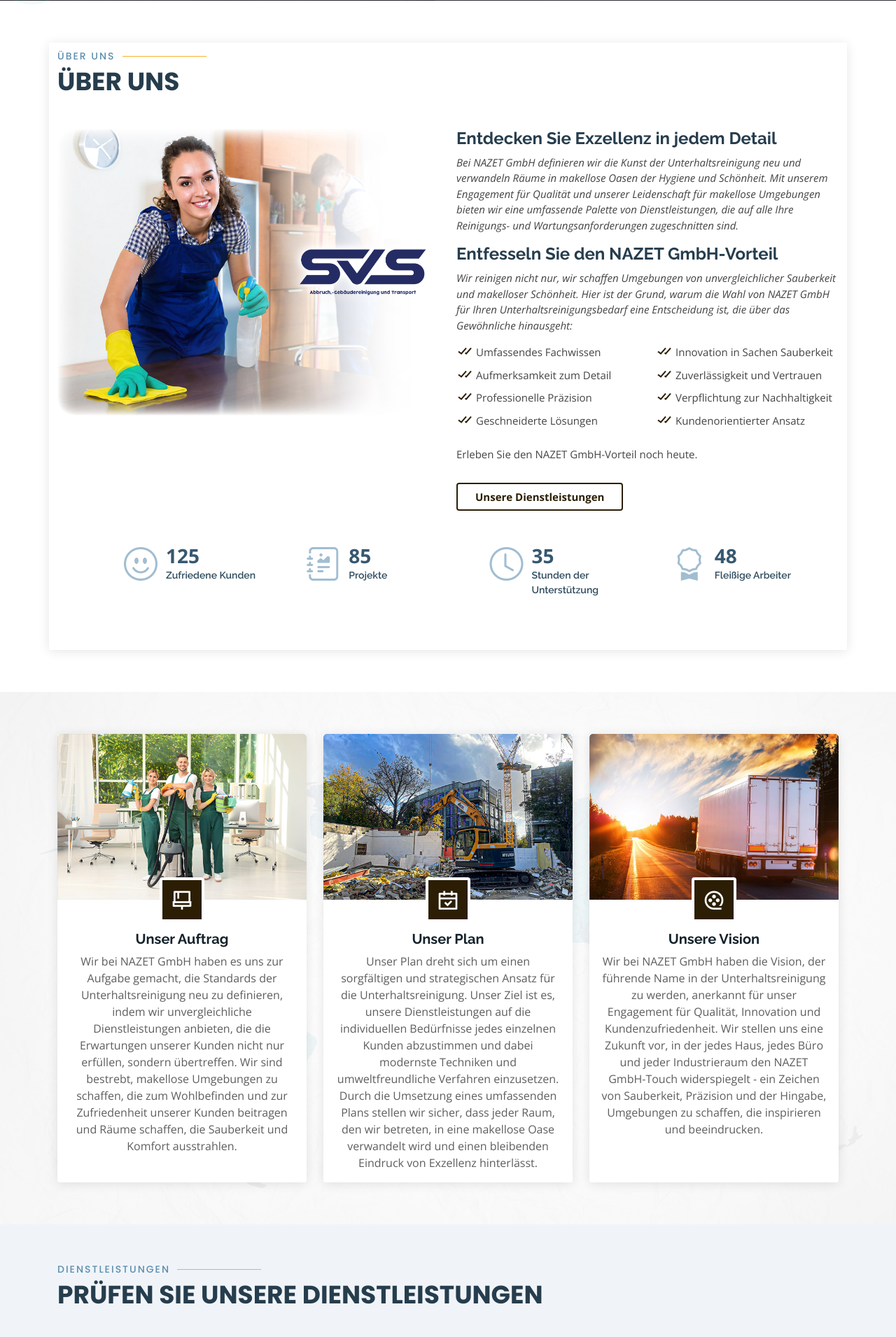
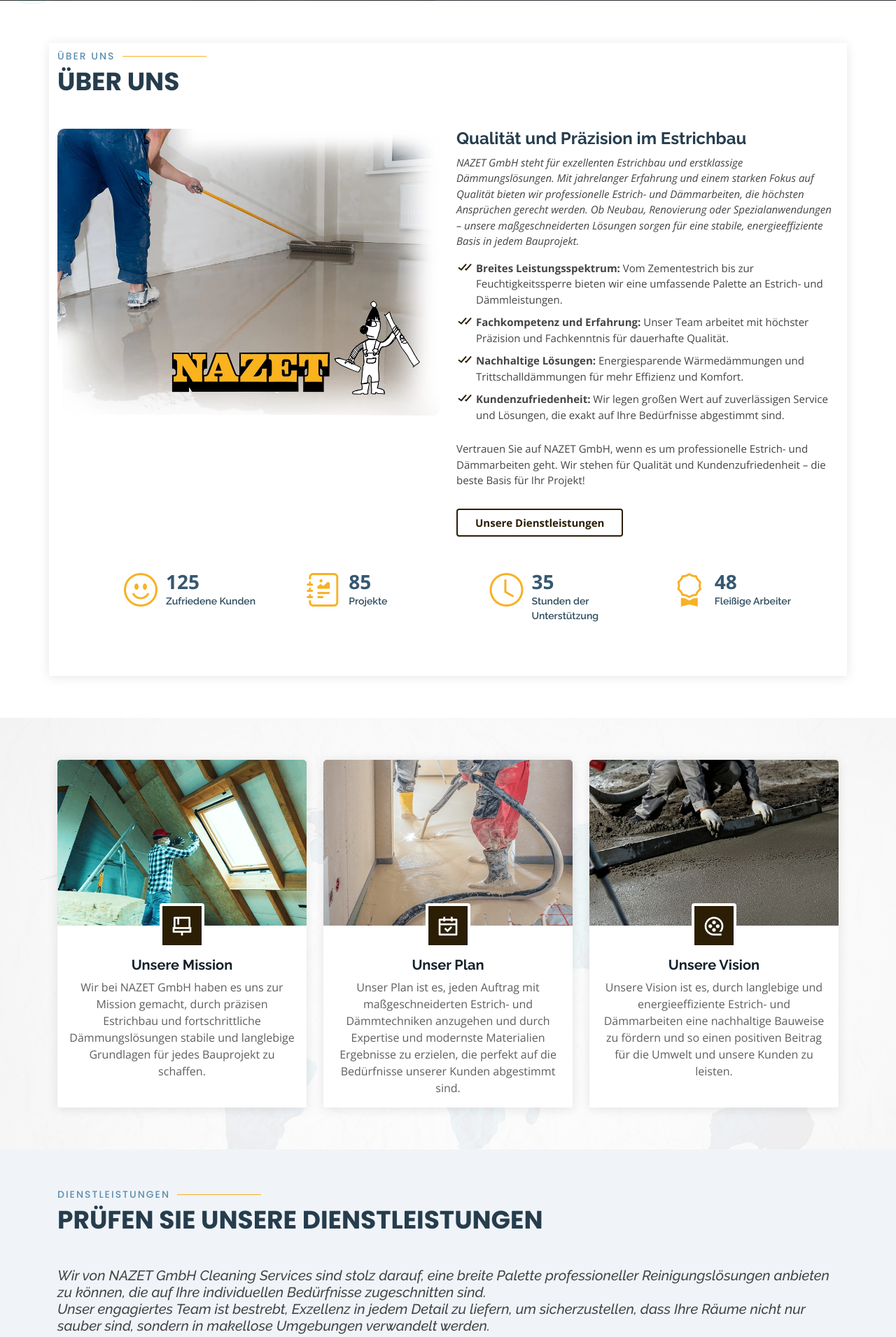
Before and after one commit to PeterBassemYoussef/NAZET, a PHP site: page /phpmail/ in a window 1280 px wide. Shown: the part 799-2710 px from the top of the page at 70% size. Run offline with PHP 8.4, Linux system fonts and the light colour scheme.

Commit message:
Refactor the "About Us" section.

```diff
--- a/assets/css/style.css
+++ b/assets/css/style.css
@@ -247,7 +247,7 @@
 .about .get-started-btn:focus:hover {
   color: #fff;
   background: #2b1e05;
-  border-color: #f8b125;
+  border-color: #2b1e05;
 }
 
 .navbar>ul>li>.get-started-btn:before {
@@ -613,7 +613,7 @@
 .about .count-box i {
   display: block;
   font-size: 48px;
-  color: #a1bdd1;
+  color: #f8b125;
   float: left;
   line-height: 0;
 }
@@ -1166,7 +1166,7 @@
 .testimonials .swiper-pagination .swiper-pagination-bullet {
   width: 12px;
   height: 12px;
-  background-color: #a1bdd1;
+  background-color: #f8b125;
   opacity: 0.5;
 }
 
--- a/index.php
+++ b/index.php
@@ -112,40 +112,29 @@
 
         <div class="section-title">
           <h2><?php echo $translations["About"]; ?></h2>
-          <p><?php echo $translations["About Us"]; ?></p>
+          <p><?php echo $translations["aboutUsTitle"]; ?></p>
         </div>
 
         <div class="row">
 
           <div class="col-lg-6 video-box align-self-baseline" data-aos="zoom-in" data-aos-delay="100">
-            <img src="assets/img/about.jpg" class="img-fluid" alt="">
-            <!-- <a href="https://www.youtube.com/watch?v=jDDaplaOz7Q" class="glightbox play-btn mb-4"></a> -->
+            <img src="assets/img/about.webp" class="img-fluid" alt="">
           </div>
 
           <div class="col-lg-6 pt-3 pt-lg-0 content">
-            <h3><?php echo $translations["AboutSubtitle"]; ?></h3>
-            <p class="fst-italic"><?php echo $translations["AboutDesc"]; ?></p>
-            <h3><?php echo $translations["Why Us"]; ?></h3>
-            <p class="fst-italic"><?php echo $translations["Why Us Start"]; ?></p>
+            <h3><?php echo $translations["shortTitle"]; ?></h3>
+            <p class="fst-italic"><?php echo $translations["description"]; ?></p>
             <div class="row">
-              <div class="col-lg-6">
+              <div class="col-lg-12">
                 <ul>
-                  <li><i class="bx bx-check-double"></i> <?php echo $translations["Why1"]; ?></li>
-                  <li><i class="bx bx-check-double"></i> <?php echo $translations["Why2"]; ?></li>
-                  <li><i class="bx bx-check-double"></i> <?php echo $translations["Why3"]; ?></li>
-                  <li><i class="bx bx-check-double"></i> <?php echo $translations["Why4"]; ?></li>
-                </ul>
-              </div>
-              <div class="col-lg-6">
-                <ul>
-                  <li><i class="bx bx-check-double"></i> <?php echo $translations["Why5"]; ?></li>
-                  <li><i class="bx bx-check-double"></i> <?php echo $translations["Why6"]; ?></li>
-                  <li><i class="bx bx-check-double"></i> <?php echo $translations["Why7"]; ?></li>
-                  <li><i class="bx bx-check-double"></i> <?php echo $translations["Why8"]; ?></li>
+                  <li><i class="bx bx-check-double"></i> <?php echo $translations["powerKey1"]; ?></li>
+                  <li><i class="bx bx-check-double"></i> <?php echo $translations["powerKey2"]; ?></li>
+                  <li><i class="bx bx-check-double"></i> <?php echo $translations["powerKey3"]; ?></li>
+                  <li><i class="bx bx-check-double"></i> <?php echo $translations["powerKey4"]; ?></li>
                 </ul>
               </div>
             </div>
-            <p class=""><?php echo $translations["Why End"]; ?></p>
+            <p class=""><?php echo $translations["closingText"]; ?></p>
             <br />
             <a href="#services" class="get-started-btn scrollto"><?php echo $translations["Our Services"]; ?></a>
             <br />
@@ -203,37 +192,37 @@
         <div class="row">
           <div class="col-lg-4 col-md-6 d-flex align-items-stretch" data-aos="fade-up" data-aos-delay="100">
             <div class="card">
-              <img src="assets/img/about-boxes-1.jpg" class="card-img-top" alt="...">
+              <img src="assets/img/about-boxes-1.webp" class="card-img-top" alt="...">
               <div class="card-icon">
                 <i class="ri-brush-4-line"></i>
               </div>
               <div class="card-body">
-                <h5 class="card-title"><a href=""><?php echo $translations["Our Mission"]; ?></a></h5>
-                <p class="card-text"><?php echo $translations["Our Mission Desc"]; ?></p>
+                <h5 class="card-title"><a href=""><?php echo $translations["missionTitle"]; ?></a></h5>
+                <p class="card-text"><?php echo $translations["missionDescription"]; ?></p>
               </div>
             </div>
           </div>
           <div class="col-lg-4 col-md-6 d-flex align-items-stretch" data-aos="fade-up" data-aos-delay="200">
             <div class="card">
-              <img src="assets/img/about-boxes-2.jpg" class="card-img-top" alt="...">
+              <img src="assets/img/about-boxes-2.webp" class="card-img-top" alt="...">
               <div class="card-icon">
                 <i class="ri-calendar-check-line"></i>
               </div>
               <div class="card-body">
-                <h5 class="card-title"><a href=""><?php echo $translations["Our Plan"]; ?></a></h5>
-                <p class="card-text"><?php echo $translations["Our Plan Desc"]; ?></p>
+                <h5 class="card-title"><a href=""><?php echo $translations["planTitle"]; ?></a></h5>
+                <p class="card-text"><?php echo $translations["planDescription"]; ?></p>
               </div>
             </div>
           </div>
           <div class="col-lg-4 col-md-6 d-flex align-items-stretch" data-aos="fade-up" data-aos-delay="300">
             <div class="card">
-              <img src="assets/img/about-boxes-3.jpg" class="card-img-top" alt="...">
+              <img src="assets/img/about-boxes-3.webp" class="card-img-top" alt="...">
               <div class="card-icon">
                 <i class="ri-movie-2-line"></i>
               </div>
               <div class="card-body">
-                <h5 class="card-title"><a href=""><?php echo $translations["Our Vision"]; ?></a></h5>
-                <p class="card-text"><?php echo $translations["Our Vision Desc"]; ?></p>
+                <h5 class="card-title"><a href=""><?php echo $translations["visionTitle"]; ?></a></h5>
+                <p class="card-text"><?php echo $translations["visionDescription"]; ?></p>
               </div>
             </div>
           </div>
--- a/lang/de.php
+++ b/lang/de.php
@@ -19,29 +19,33 @@
     "AboutSubtitle" => "Entdecken Sie Exzellenz in jedem Detail",
     "AboutDesc" => "Bei NAZET GmbH definieren wir die Kunst der Unterhaltsreinigung neu und verwandeln Räume in makellose Oasen der Hygiene und Schönheit. Mit unserem Engagement für Qualität und unserer Leidenschaft für makellose Umgebungen bieten wir eine umfassende Palette von Dienstleistungen, die auf alle Ihre Reinigungs- und Wartungsanforderungen zugeschnitten sind.",
 
-    "Why Us" => "Entfesseln Sie den NAZET GmbH-Vorteil",
-    "Why Us Start" => "Wir reinigen nicht nur, wir schaffen Umgebungen von unvergleichlicher Sauberkeit und makelloser Schönheit. Hier ist der Grund, warum die Wahl von NAZET GmbH für Ihren Unterhaltsreinigungsbedarf eine Entscheidung ist, die über das Gewöhnliche hinausgeht:",
-    "Why1" => "Umfassendes Fachwissen",
-    "Why2" => "Aufmerksamkeit zum Detail",
-    "Why3" => "Professionelle Präzision",
-    "Why4" => "Geschneiderte Lösungen",
-    "Why5" => "Innovation in Sachen Sauberkeit",
-    "Why6" => "Zuverlässigkeit und Vertrauen",
-    "Why7" => "Verpflichtung zur Nachhaltigkeit",
-    "Why8" => "Kundenorientierter Ansatz",
-    "Why End" => "Erleben Sie den NAZET GmbH-Vorteil noch heute.",
+    "aboutUsTitle" => "Über uns",
+    "shortTitle" => "Qualität und Präzision im Estrichbau",
+    "description" => "NAZET GmbH steht für exzellenten Estrichbau und erstklassige Dämmungslösungen. Mit jahrelanger Erfahrung und einem starken Fokus auf Qualität bieten wir professionelle Estrich- und Dämmarbeiten, die höchsten Ansprüchen gerecht werden. Ob Neubau, Renovierung oder Spezialanwendungen – unsere maßgeschneiderten Lösungen sorgen für eine stabile, energieeffiziente Basis in jedem Bauprojekt.",
+
+    "powerKey1" => "<strong>Breites Leistungsspektrum:</strong> Vom Zementestrich bis zur Feuchtigkeitssperre bieten wir eine umfassende Palette an Estrich- und Dämmleistungen.",
+    "powerKey2" => "<strong>Fachkompetenz und Erfahrung:</strong> Unser Team arbeitet mit höchster Präzision und Fachkenntnis für dauerhafte Qualität.",
+    "powerKey3" => "<strong>Nachhaltige Lösungen:</strong> Energiesparende Wärmedämmungen und Trittschalldämmungen für mehr Effizienz und Komfort.",
+    "powerKey4" => "<strong>Kundenzufriedenheit:</strong> Wir legen großen Wert auf zuverlässigen Service und Lösungen, die exakt auf Ihre Bedürfnisse abgestimmt sind.",
+
+    "closingText" => "Vertrauen Sie auf NAZET GmbH, wenn es um professionelle Estrich- und Dämmarbeiten geht. Wir stehen für Qualität und Kundenzufriedenheit – die beste Basis für Ihr Projekt!",
 
     "Happy Clients" => "Zufriedene Kunden",
     "Projects" => "Projekte",
     "Hours Of Support" => "Stunden der Unterstützung",
     "Hard Workers" => "Fleißige Arbeiter",
 
-    "Our Mission" => "Unser Auftrag",
-    "Our Mission Desc" => "Wir bei NAZET GmbH haben es uns zur Aufgabe gemacht, die Standards der Unterhaltsreinigung neu zu definieren, indem wir unvergleichliche Dienstleistungen anbieten, die die Erwartungen unserer Kunden nicht nur erfüllen, sondern übertreffen. Wir sind bestrebt, makellose Umgebungen zu schaffen, die zum Wohlbefinden und zur Zufriedenheit unserer Kunden beitragen und Räume schaffen, die Sauberkeit und Komfort ausstrahlen.",
-    "Our Plan" => "Unser Plan",
-    "Our Plan Desc" => "Unser Plan dreht sich um einen sorgfältigen und strategischen Ansatz für die Unterhaltsreinigung. Unser Ziel ist es, unsere Dienstleistungen auf die individuellen Bedürfnisse jedes einzelnen Kunden abzustimmen und dabei modernste Techniken und umweltfreundliche Verfahren einzusetzen. Durch die Umsetzung eines umfassenden Plans stellen wir sicher, dass jeder Raum, den wir betreten, in eine makellose Oase verwandelt wird und einen bleibenden Eindruck von Exzellenz hinterlässt.",
-    "Our Vision" => "Unsere Vision",
-    "Our Vision Desc" => "Wir bei NAZET GmbH haben die Vision, der führende Name in der Unterhaltsreinigung zu werden, anerkannt für unser Engagement für Qualität, Innovation und Kundenzufriedenheit. Wir stellen uns eine Zukunft vor, in der jedes Haus, jedes Büro und jeder Industrieraum den NAZET GmbH-Touch widerspiegelt - ein Zeichen von Sauberkeit, Präzision und der Hingabe, Umgebungen zu schaffen, die inspirieren und beeindrucken.",
+    "missionTitle" => "Unsere Mission",
+    "missionEngagingTitle" => "Fundament für Qualität und Beständigkeit",
+    "missionDescription" => "Wir bei NAZET GmbH haben es uns zur Mission gemacht, durch präzisen Estrichbau und fortschrittliche Dämmungslösungen stabile und langlebige Grundlagen für jedes Bauprojekt zu schaffen.",
+
+    "planTitle" => "Unser Plan",
+    "planEngagingTitle" => "Individuelle Lösungen für jeden Bau",
+    "planDescription" => "Unser Plan ist es, jeden Auftrag mit maßgeschneiderten Estrich- und Dämmtechniken anzugehen und durch Expertise und modernste Materialien Ergebnisse zu erzielen, die perfekt auf die Bedürfnisse unserer Kunden abgestimmt sind.",
+
+    "visionTitle" => "Unsere Vision",
+    "visionEngagingTitle" => "Nachhaltige Zukunft durch innovative Bauweise",
+    "visionDescription" => "Unsere Vision ist es, durch langlebige und energieeffiziente Estrich- und Dämmarbeiten eine nachhaltige Bauweise zu fördern und so einen positiven Beitrag für die Umwelt und unsere Kunden zu leisten.",
 
     "Check our Services" => "Prüfen Sie unsere Dienstleistungen",
     "Services Start" => "Wir von NAZET GmbH Cleaning Services sind stolz darauf, eine breite Palette professioneller Reinigungslösungen anbieten zu können, die auf Ihre individuellen Bedürfnisse zugeschnitten sind. <br/>Unser engagiertes Team ist bestrebt, Exzellenz in jedem Detail zu liefern, um sicherzustellen, dass Ihre Räume nicht nur sauber sind, sondern in makellose Umgebungen verwandelt werden.",
```
Also changed, not shown: lang/en.php (+21 -17 lines), assets/img/about-boxes-1.jpg (deleted), assets/img/about-boxes-1.webp (added), assets/img/about-boxes-2.jpg (deleted), assets/img/about-boxes-2.webp (added), assets/img/about-boxes-3.jpg (deleted), assets/img/about-boxes-3.webp (added), assets/img/about.webp (added).
